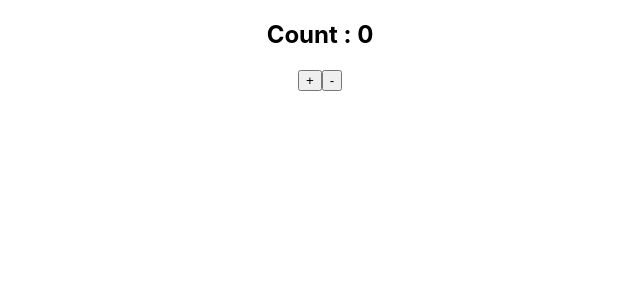
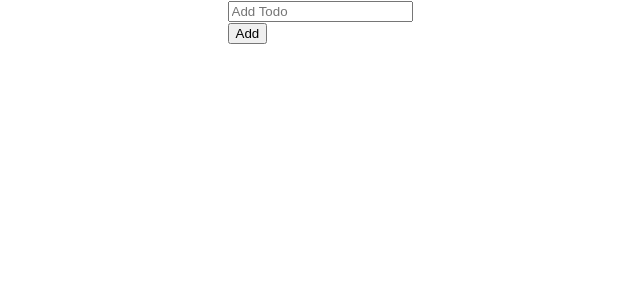
Before and after one commit to Sohel-786/Concept_Learning, a React (Create React App) app in the folder React/1/react-usestate/: page / in a window 1280 px wide. Shown: the top 300 px of the page, without its empty margins (320-960 px from the left). Built offline with nearby package versions, Linux system fonts and the light colour scheme.

Commit message:
Practice

```diff
--- a/React/1/react-usestate/src/App.js
+++ b/React/1/react-usestate/src/App.js
@@ -1,26 +1,12 @@
-import { useState } from 'react';
 import './App.css';
+
+import { Todos } from './components/Todo';
 
 function App() {
 
-  const [count, setCount] = useState(0);
-
-  const addition = () => {
-    setCount(count + 1);
-  }
-  const substraction = () => {
-    setCount(count - 1);
-  }
-
   return (
     <>
-      <h2>Count : {count} </h2>
-
-      <div>
-
-        <button onClick={addition}> + </button>
-        <button onClick={substraction}> - </button>
-      </div>
+      <Todos />
     </>
   );
 }
--- /dev/null
+++ b/React/1/react-usestate/src/components/Todo.jsx
@@ -0,0 +1,31 @@
+import { useState } from "react"
+
+const Todos = () =>{
+
+    const [text, setText] = useState('');
+    const [list, setList] = useState([]);
+
+    function handleChange(e){
+        setText(e.target.value);
+    }
+
+    function handleTodo(){
+        setList([...list, text]);
+    }
+
+    return <div>
+
+        <input onChange={handleChange} type="text" placeholder="Add Todo" /> <br />
+        <button onClick={handleTodo}>Add</button>
+
+        <ul>
+            {list.map((el) => (
+                <li key={el} >{el}</li>
+            ))}
+        </ul>
+    </div>
+}
+
+export {
+    Todos
+}
```
Also changed, not shown: React/1/react-usestate/src/index.css (line endings or trailing spaces).
